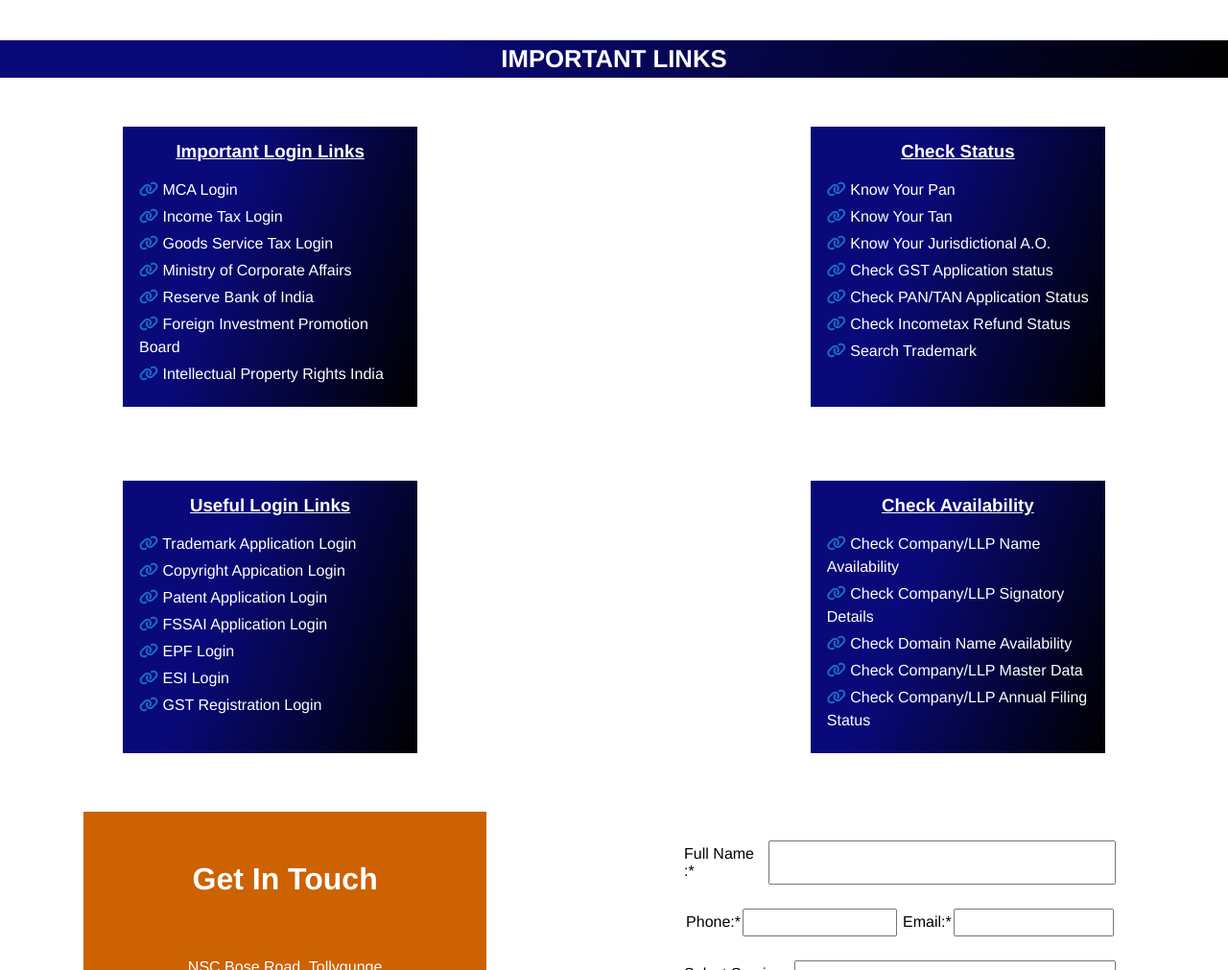
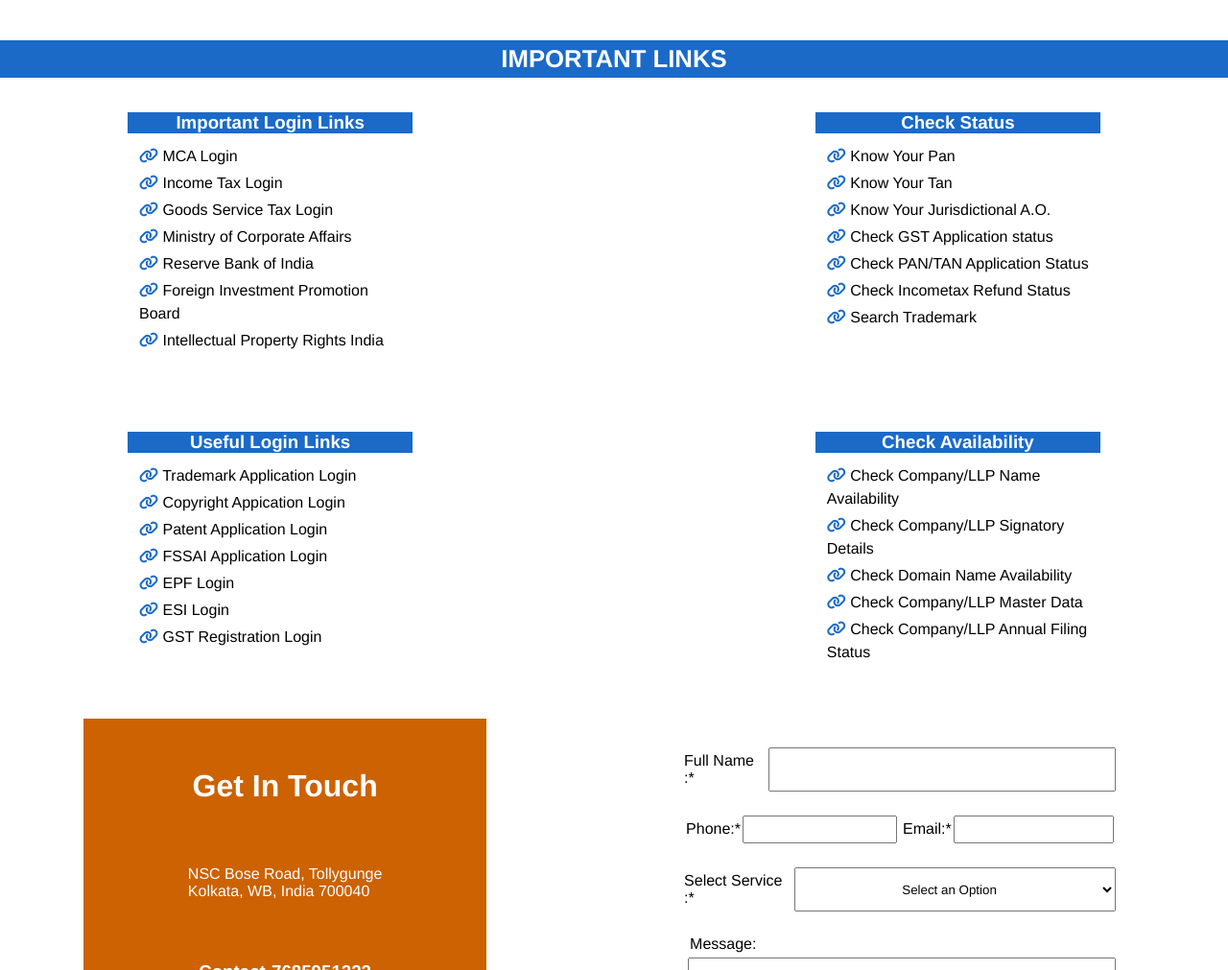
Before and after one commit to ambikash5/ambikash5.github.io, a plain HTML site: page index.html in a window 1280 px wide. Shown: the part 1764-2775 px from the top of the page at 96% size. Drawn offline with Linux system fonts and the light colour scheme.

Commit message:
sub services and links added(color change)

```diff
--- a/style.css
+++ b/style.css
@@ -384,8 +384,7 @@
   transition: ease-in 0.2s;
 }
 .links{
-    background: rgb(9,9,121);
-background: linear-gradient(110deg, rgba(9,9,121,1) 35%, rgba(0,0,0,1) 100%);
+    background-color: #1b6ac7;
     color: white;
     padding: 5px;
     text-align: center;
@@ -395,19 +394,18 @@
     display: flex;
     justify-content: space-between;
     padding: 2% 5%;
-    margin: 2% 5%;
+    margin: 0 5%;
 
 
 }
 .link-section1 h3{
-    text-decoration: underline;
-    padding: 5px;
+
     text-align: center;
+    background-color: #1b6ac7;
+    color: white;
 }
 .links1{
     width: 30%;
-    background: linear-gradient(110deg, rgba(9,9,121,1) 35%, rgba(0,0,0,1) 100%);
-    color: white;
     padding: 10px 5px;
 }
 .links1 ul{
@@ -421,7 +419,7 @@
 }
 .links1 a{
     text-decoration: none;
-    color: white;
+    color: black;
 }
 .links1 a:hover{
     color: #1b6ac7;
@@ -430,12 +428,12 @@
     display: flex;
     justify-content: space-between;
     padding: 2% 5%;
-    margin: 2% 5%;
+    margin: 0 5%;
 
 }
 .link-section2 h3{
-    text-decoration: underline;
-    padding: 5px;
+  background-color: #1b6ac7;
+  color: white;
     text-align: center;
 }
 footer div {
```
